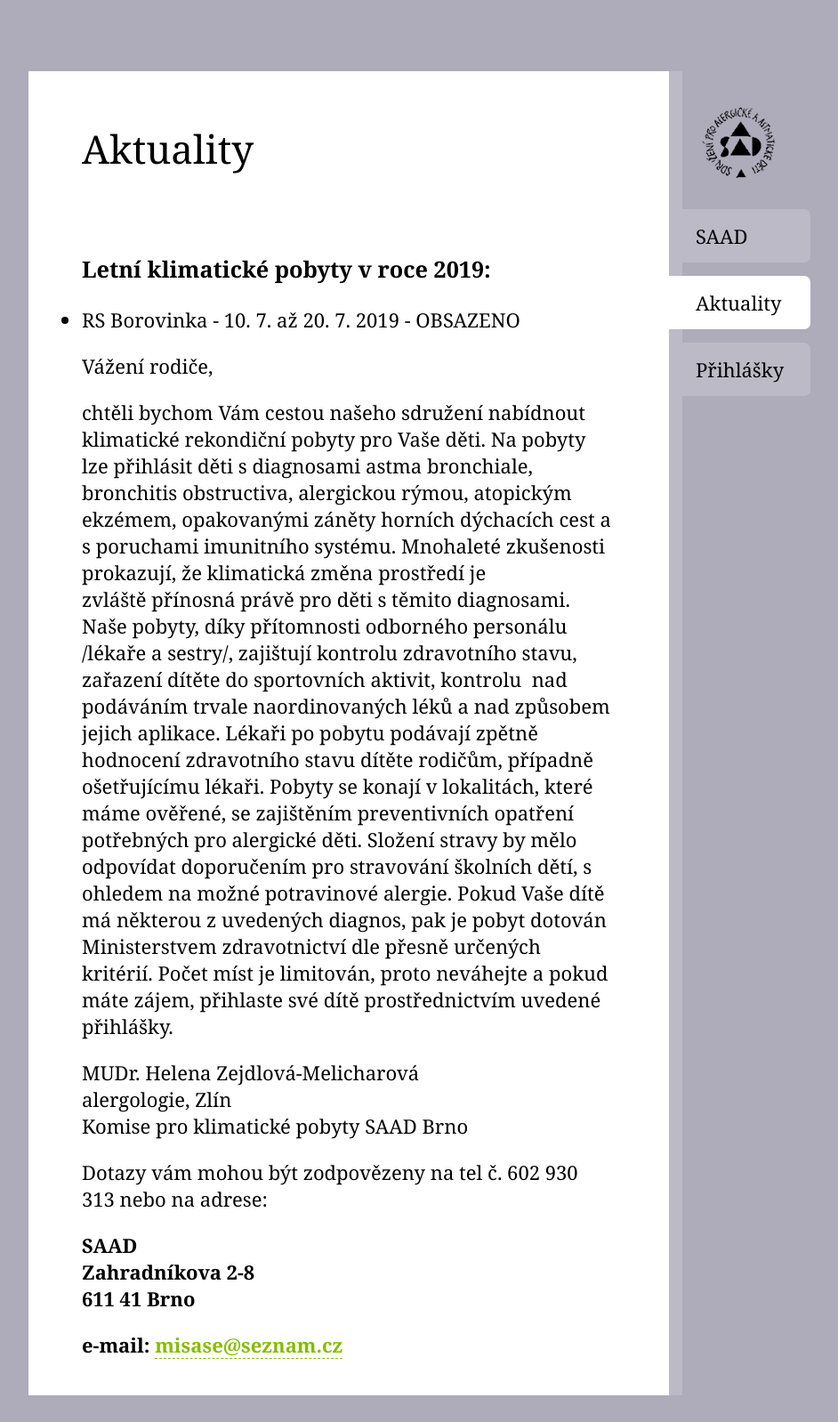
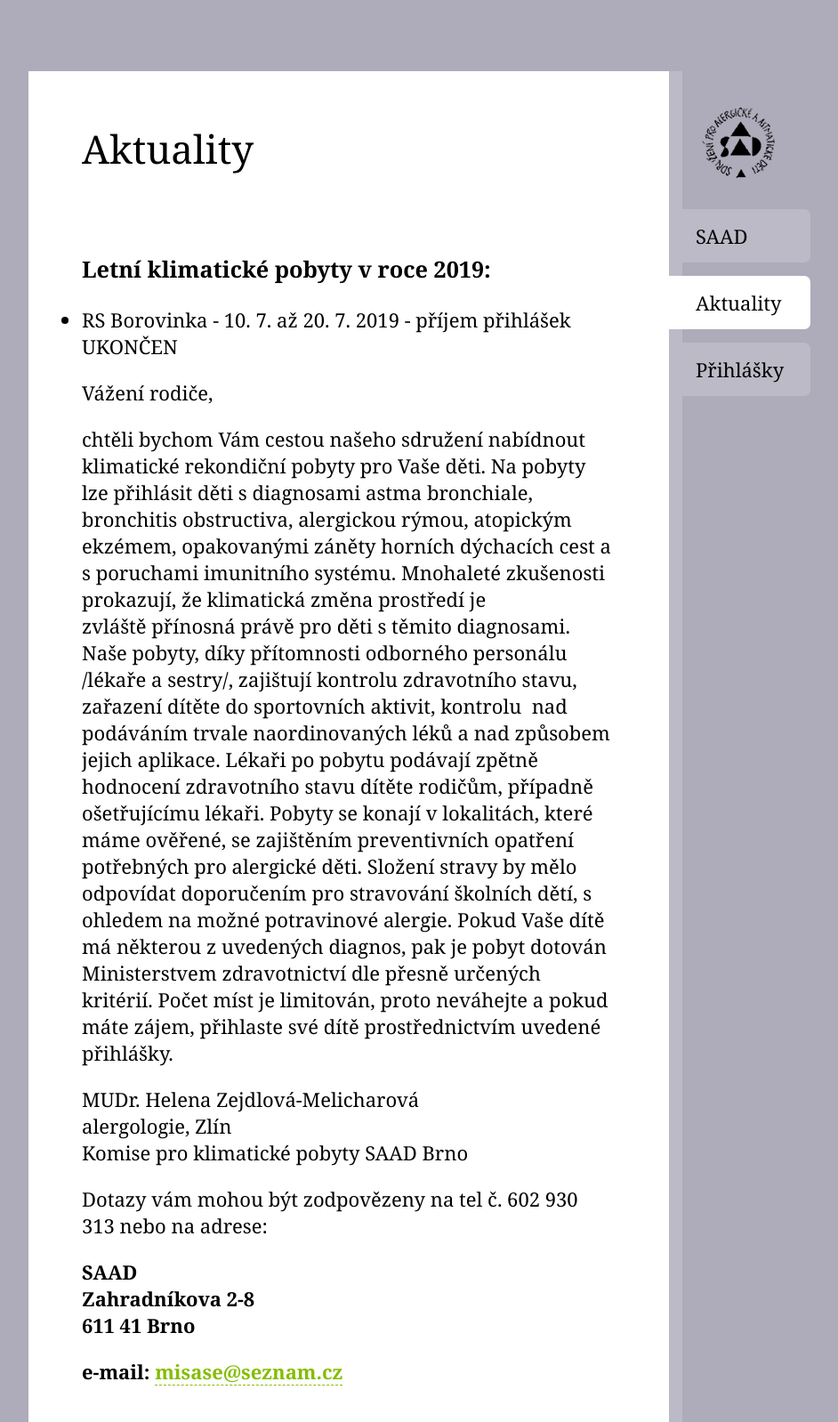
Before and after one commit to MrBrezina/saad.davi.cz, a Jekyll site: the page built from aktuality.md, in a window 1280 px wide. Shown: the whole page at 89% size, without its empty margins (168-1110 px from the left). Built offline with Jekyll 4.4.1, drawn with Linux system fonts in a browser that asks for light colours; some web fonts are replaced; before the commit the page ends 1568 px from its top, so only the background shows below that.

Commit message:
Update aktuality.md

```diff
--- a/aktuality.md
+++ b/aktuality.md
@@ -9,7 +9,7 @@ title: Aktuality
 
 ### Letní klimatické pobyty v roce 2019:
 
-* RS Borovinka - 10. 7. až 20. 7. 2019 - OBSAZENO
+* RS Borovinka - 10. 7. až 20. 7. 2019 - příjem přihlášek UKONČEN
 
 
 
```
